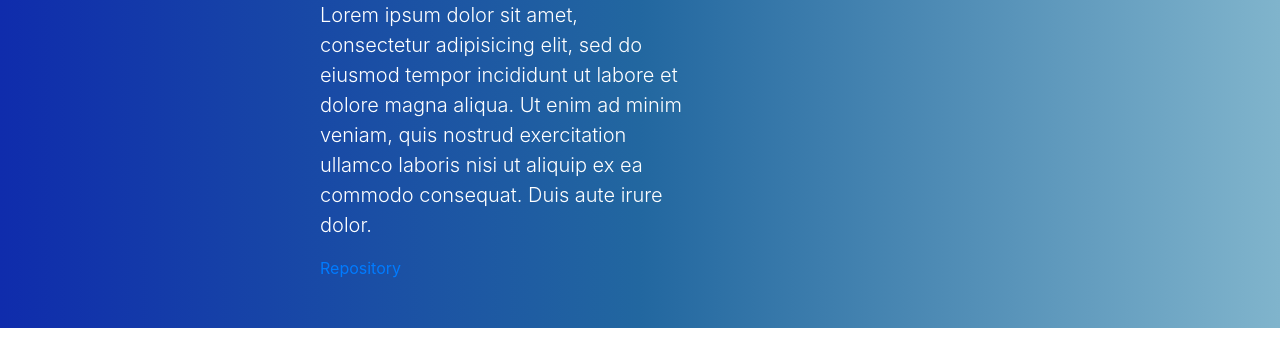
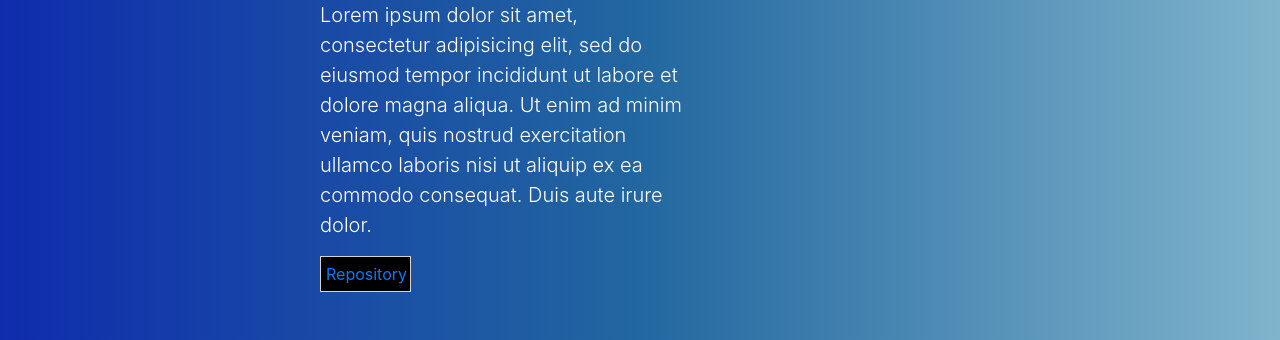
Before and after one commit to wesseln1/personal-site, a website built with webpack: page src/index.html in a window 1280 px wide. Shown: the part 2587-2927 px from the top of the page. Built offline with nearby package versions, Linux system fonts and the light colour scheme.

Commit message:
added styling to link

```diff
--- a/src/styles/main.css
+++ b/src/styles/main.css
@@ -5,6 +5,24 @@
 * ==========================================
 *
 */
+#education {
+  /* display: flex; */
+}
+
+.educationDate {
+
+}
+
+.workContainer {
+  background-color: black;
+  border: solid lightgray 1px;
+  padding: 5px;
+  width: 25%;
+}
+
+.educationP {
+
+}
 
 .navBar {
     background-color: black !important;
```
